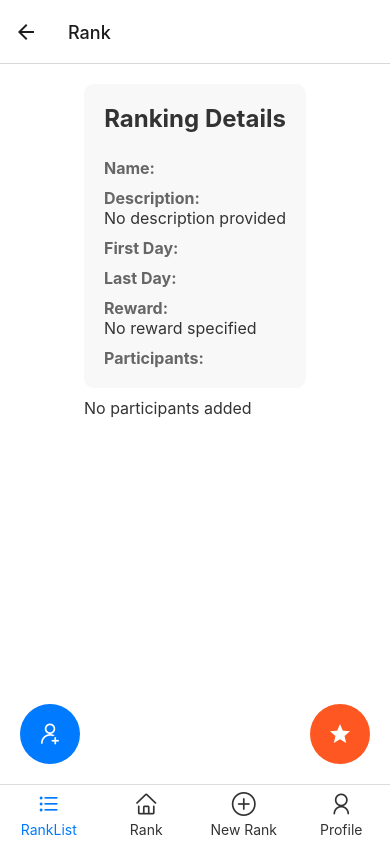
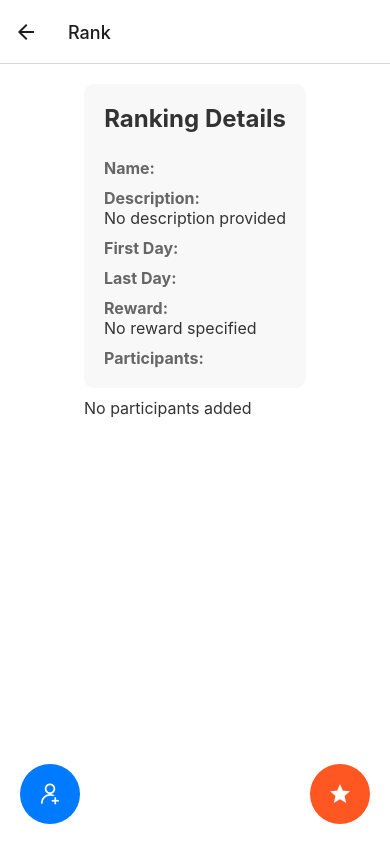
Before and after one commit to JSantosSP/RankApp-frontend, a React Native app: screen /Rank in a window 390 px wide. Built offline with nearby package versions, Linux system fonts and the light colour scheme.

Commit message:
appFuncional
contiene bug: pagina ranking no recarga cuando se añaden puntos a jugadores, puedes jugar con cuentas de otros, el TabBar ha sido eliminado porque no pasa las varibles correctamente

```diff
--- a/src/Components/Base/TabBar.js
+++ b/src/Components/Base/TabBar.js
@@ -3,12 +3,12 @@ import { StyleSheet, View, Text, TouchableOpacity } from 'react-native';
 import React, { useState } from 'react';
 import { AntDesign } from '@expo/vector-icons';
 
-const TabBar = ({ navigation, children }) => {
+const TabBar = ({ navigation, children, route }) => {
   const [activeKey, setActiveKey] = useState('RankList');
 
   const handlePage = (page) => {
     setActiveKey(page);
-    navigation.navigate(page);
+    navigation.navigate(page, route);
   };
 
   const styles = StyleSheet.create({
@@ -51,20 +51,10 @@ const TabBar = ({ navigation, children }) => {
       icon: 'bars',
     },
     {
-      key: 'Rank',
-      title: 'Rank',
-      icon: 'home',
-    },
-    {
       key: 'CreateRank',
       title: 'New Rank',
       icon: 'pluscircleo',
-    },
-    {
-      key: 'Profile',
-      title: 'Profile',
-      icon: 'user',
-    },
+    }
   ];
 
   return (
--- a/src/Components/ListActivities/ListActivities.js
+++ b/src/Components/ListActivities/ListActivities.js
@@ -3,8 +3,7 @@ import { View, TextInput, Text, TouchableOpacity, FlatList, StyleSheet } from 'r
 import api from '../../Utils/api';
 import { useFocusEffect } from '@react-navigation/native';
 
-const ListActivities = ({ onSelect, route }) => {
-  const { rank } = route.params || {};
+const ListActivities = ({ onSelect, rank, nickname }) => {
   const [query, setQuery] = useState('');
   const [filteredUsers, setFilteredUsers] = useState([]);
   const [activitiesList, setActivitiesList] = useState([]);
@@ -16,9 +15,10 @@ const ListActivities = ({ onSelect, route }) => {
     React.useCallback(() => {
       const generateWordsList = async () => {
         try {
-          const objParams = {id: rank.ranking_id}
+          const objParams = {id: rank.id}
+
           const res = await api.get('activity/rankings/:id', objParams)
-          setActivitiesList(res.data.activities)
+          setActivitiesList(res.data)
         } catch (error) {
           console.log(error)
         }
--- a/src/Screens/Activity/CreateActivityScreen.js
+++ b/src/Screens/Activity/CreateActivityScreen.js
@@ -19,10 +19,10 @@ const CreateActivityScreen = ({ navigation, route }) => {
         name: name,
 				description: description,
 				score: score,
-				id_rank: rank.ranking_id
+				id_rank: rank.id
       }
       const res = await api.post('/activity', null, objBody)
-      Alert.alert('Success', res.data);
+      Alert.alert('Success', JSON.stringify(res.data));
       navigation.goBack();
     }
     catch(err){
@@ -31,7 +31,10 @@ const CreateActivityScreen = ({ navigation, route }) => {
   };
 
   return (
-    <ScrollView contentContainerStyle={styles.container}>
+  <View style={styles.container}>
+
+  <View style={styles.content}>
+    <ScrollView contentContainerStyle={styles.container2}>
       <Text style={styles.title}>Create New Activity</Text>
 
       <View style={styles.formGroup}>
@@ -76,11 +79,22 @@ const CreateActivityScreen = ({ navigation, route }) => {
         <Text style={styles.submitButtonText}>Create Activity</Text>
       </TouchableOpacity>
     </ScrollView>
+  </View>
+  </View>
   );
 };
 
 const styles = StyleSheet.create({
   container: {
+    flex: 1,
+    backgroundColor: '#fff',
+  },
+  content: {
+    flex: 1,
+    alignItems: 'center',
+    justifyContent: 'center',
+  },
+  container2: {
     flexGrow: 1,
     padding: 20,
     backgroundColor: '#fff',
--- a/src/Screens/Profile/ProfileScreen.js
+++ b/src/Screens/Profile/ProfileScreen.js
@@ -1,7 +1,6 @@
 import React, { useState } from 'react';
 import { View, Text, StyleSheet, Modal, Button, TouchableOpacity, FlatList } from 'react-native';
 import { AntDesign } from '@expo/vector-icons';
-import TabBar from '../../Components/Base/TabBar';
 import ListActivities from '../../Components/ListActivities/ListActivities';
 import dayjs from 'dayjs';
 import api from '../../Utils/api';
@@ -10,11 +9,11 @@ const ProfileScreen = ({ navigation, route }) => {
   const { user, rank, dataOld, nickname } = route.params || {};
   if (!user) {
     return (
-        <TabBar navigation={navigation}>
+        <View>
             <View style={styles.container}>
                 <Text style={styles.errorText}>No user data available.</Text>
             </View>
-        </TabBar>
+        </View>
     );
   }
   const [modalVisible, setModalVisible] = useState(false);
@@ -33,7 +32,7 @@ const ProfileScreen = ({ navigation, route }) => {
         fecha: dayjs().format('YYYY-MM-DD')
       };
       try{
-        const res = await api.post('/activity/ranking/:id/users/:nickname/activites', objParams, formData)
+        const res = await api.post('/rankings/:id/users/:nickname/activities', objParams, formData)
 
         setData(res.data);
         setModalVisible(false);
@@ -48,10 +47,10 @@ const ProfileScreen = ({ navigation, route }) => {
     try{
       const objParams = {
         id: rank.id,
-        nickname: index.nickname,
+        nickname: data.nickname,
         id_activity: index.id
       }
-      const res = await api.delete('/activity/ranking/:id/users/:nickname/activites/id_activity', objParams)
+      const res = await api.delete('/rankings/:id/users/:nickname/activities/:id_activity', objParams)
       setData(res.data);
     }
     catch(error){
@@ -66,15 +65,17 @@ const ProfileScreen = ({ navigation, route }) => {
       <Text style={styles.activityScore}>Score: {item.score}</Text>
       <Text style={styles.activityDate}>Date: {item.fecha}</Text>
       <Text style={styles.activityAssigner}>Assigned by: {item.assigned_by}</Text>
-      <TouchableOpacity style={styles.deleteButton} onPress={() => handleRemoveActivity(index)}>
+      <TouchableOpacity style={styles.deleteButton} onPress={() => handleRemoveActivity(item)}>
         <AntDesign name="delete" size={20} color="white" />
       </TouchableOpacity>
     </View>
   );
 
   return (
-    <TabBar navigation={navigation}>
-        <View style={styles.container}>
+    <View style={styles.container}>
+
+      <View style={styles.content}>
+        <View style={styles.container2}>
         <Text style={styles.title}>Profile Details</Text>
         <Text style={styles.label}>Nickname:</Text>
         <Text style={styles.value}>{data.nickname}</Text>
@@ -106,17 +107,27 @@ const ProfileScreen = ({ navigation, route }) => {
             <View style={styles.modalContainer}>
             <View style={styles.modalContent}>
                 <Text style={styles.modalTitle}>Add Activity</Text>
-                <ListActivities onSelect={handleAddActivity} rank = {rank}/>
+                <ListActivities onSelect={handleAddActivity} rank = {rank} nickname = {nickname}/>
                 <Button title="Cancel" onPress={() => setModalVisible(false)} color="#cd0000" />
             </View>
             </View>
         </Modal>
-    </TabBar>
+    </View>
+  </View>
   );
 };
 
 const styles = StyleSheet.create({
   container: {
+    flex: 1,
+    backgroundColor: '#fff',
+  },
+  content: {
+    flex: 1,
+    alignItems: 'center',
+    justifyContent: 'center',
+  },
+  container2: {
     flex: 1,
     padding: 20,
     backgroundColor: '#fff',
--- a/src/Screens/Rank/RankScreen.js
+++ b/src/Screens/Rank/RankScreen.js
@@ -1,7 +1,7 @@
 import React, { useState } from 'react';
 import { View, Text, StyleSheet, Modal, TextInput, Alert, Button, TouchableOpacity, FlatList } from 'react-native';
 import { AntDesign, MaterialIcons } from '@expo/vector-icons';
-import TabBar from '../../Components/Base/TabBar';
+
 import api from '../../Utils/api';
 
 const RankScreen = ({ navigation, route }) => {
@@ -12,11 +12,11 @@ const RankScreen = ({ navigation, route }) => {
 
   if (!rankData) {
     return (
-      <TabBar navigation={navigation}>
+      <View>
         <View style={styles.container}>
           <Text style={styles.errorText}>No rank data available.</Text>
         </View>
-      </TabBar>
+      </View>
     );
   }
 
@@ -91,7 +91,8 @@ const RankScreen = ({ navigation, route }) => {
   };
 
   return (
-    <TabBar navigation={navigation}>
+  <View style={styles.container}>
+    <View style={styles.content}>
       <FlatList
         data={rankData.users}
         ListHeaderComponent={renderHeader}
@@ -106,7 +107,7 @@ const RankScreen = ({ navigation, route }) => {
           </TouchableOpacity>
         )}
         ListEmptyComponent={<Text style={styles.value}>No participants added</Text>}
-        contentContainerStyle={styles.container}
+        contentContainerStyle={styles.container2}
       />
 
       <TouchableOpacity style={styles.fab} onPress={() => setModalVisible(true)}>
@@ -140,12 +141,22 @@ const RankScreen = ({ navigation, route }) => {
           </View>
         </View>
       </Modal>
-    </TabBar>
+    </View>
+  </View>
   );
 };
 
 const styles = StyleSheet.create({
   container: {
+    flex: 1,
+    backgroundColor: '#fff',
+  },
+  content: {
+    flex: 1,
+    alignItems: 'center',
+    justifyContent: 'center',
+  },
+  container2: {
     flexGrow: 1,
     padding: 20,
     backgroundColor: '#fff',
--- a/src/Screens/RankList/CreateRankListScreen.js
+++ b/src/Screens/RankList/CreateRankListScreen.js
@@ -1,9 +1,8 @@
 import { StatusBar } from 'expo-status-bar';
-import { StyleSheet, Text, TextInput, Button, Alert } from 'react-native';
+import { StyleSheet, Text, TextInput, Button, Alert, View } from 'react-native';
 import React, { useState } from 'react';
 import DateTimePicker from '@react-native-community/datetimepicker';
 import dayjs from 'dayjs';
-import TabBar from '../../Components/Base/TabBar';
 import api from '../../Utils/api';
 
 const CreateRankListScreen = ({ navigation, route }) => {
@@ -67,8 +66,12 @@ const CreateRankListScreen = ({ navigation, route }) => {
   const styles = StyleSheet.create({
     container: {
       flex: 1,
-      padding: 20,
       backgroundColor: '#fff',
+    },
+    content: {
+      flex: 1,
+      alignItems: 'center',
+      justifyContent: 'center',
     },
     input: {
       height: 40,
@@ -96,7 +99,9 @@ const CreateRankListScreen = ({ navigation, route }) => {
   });
 
   return (
-    <TabBar navigation={navigation}>
+  <View style={styles.container}>
+
+    <View style={styles.content}>
       <Text style={styles.label}>Name</Text>
       <TextInput
         style={styles.input}
@@ -167,7 +172,8 @@ const CreateRankListScreen = ({ navigation, route }) => {
 
       <Button title="Create" onPress={handleCreate} color="#007AFF" />
       <StatusBar style="auto" />
-    </TabBar>
+    </View>
+  </View>
   );
 };
 
--- a/src/Screens/RankList/RankListScreen.js
+++ b/src/Screens/RankList/RankListScreen.js
@@ -1,7 +1,7 @@
 import { StyleSheet, View, Text, TouchableOpacity } from 'react-native';
 import React, { useState } from 'react';
 import { useFocusEffect } from '@react-navigation/native';
-import TabBar from '../../Components/Base/TabBar';
+import { AntDesign } from '@expo/vector-icons';
 import api from '../../Utils/api';
 
 
@@ -41,6 +41,15 @@ const RankListScreen = ({ navigation, route }) => {
   const styles = StyleSheet.create({
     container: {
       flex: 1,
+      backgroundColor: '#fff',
+    },
+    content: {
+      flex: 1,
+      alignItems: 'center',
+      justifyContent: 'center',
+    },
+    container2: {
+      flex: 1,
       padding: 20,
     },
     card: {
@@ -53,11 +62,25 @@ const RankListScreen = ({ navigation, route }) => {
       fontSize: 16,
       color: '#333',
     },
+    activityFab: {
+      position: 'absolute',
+      right: 70,
+      bottom: 20,
+      backgroundColor: '#FF5700',
+      width: 60,
+      height: 60,
+      borderRadius: 30,
+      justifyContent: 'center',
+      alignItems: 'center',
+      elevation: 8,
+    },
   });
 
   return (
-    <TabBar navigation={navigation}>
-      <View style={styles.container}>
+    <View style={styles.container}>
+
+    <View style={styles.content}>
+      <View style={styles.container2}>
         {rank.length > 0 ? (
           rank.map((item, index) => (
             <TouchableOpacity
@@ -72,8 +95,15 @@ const RankListScreen = ({ navigation, route }) => {
         ) : (
           <Text style={styles.cardText}>No ranks available</Text>
         )}
+        <TouchableOpacity
+        style={styles.activityFab}
+        onPress={() => navigation.navigate('CreateRank', {nickname:nickname})}
+      >
+        <AntDesign name="pluscircleo" size={24} color="white" />
+      </TouchableOpacity>
       </View>
-    </TabBar>
+    </View>
+  </View>
   );
 };
 
--- a/src/Utils/api.js
+++ b/src/Utils/api.js
@@ -26,11 +26,11 @@ apiClient.interceptors.response.use(
   },
   (error) => {
     if (error.response) {
-      console.error('Error de respuesta:', error.response.data);
+      console.log('Error de respuesta:', error.response.data);
     } else if (error.request) {
-      console.error('Error de solicitud:', error.request);
+      console.log('Error de solicitud:', error.request);
     } else {
-      console.error('Error de configuración:', error.message);
+      console.log('Error de configuración:', error.message);
     }
     return error.response.data;
   }
```
